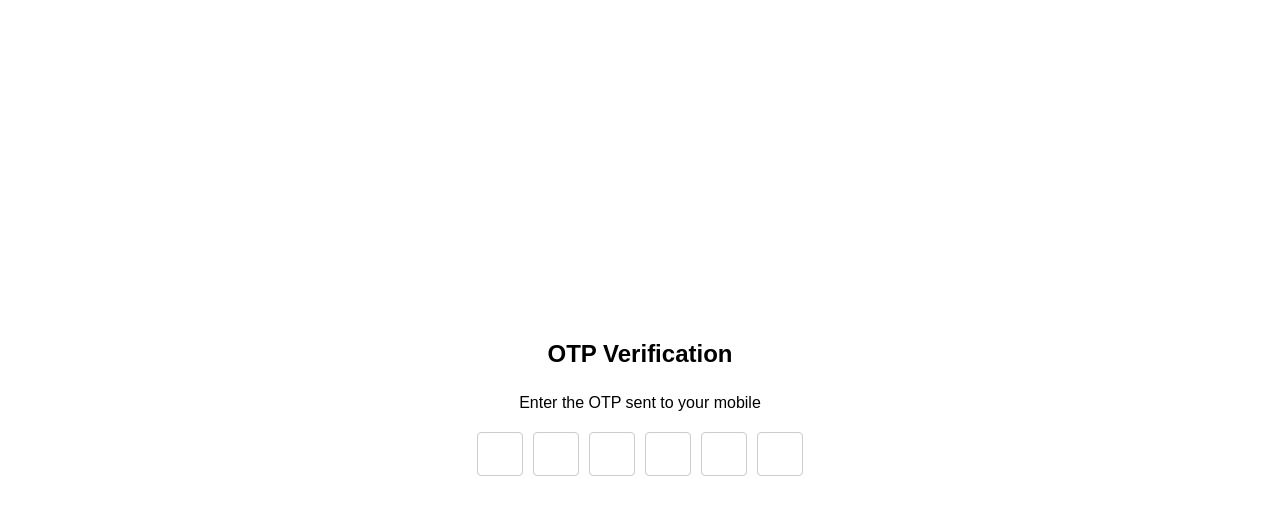
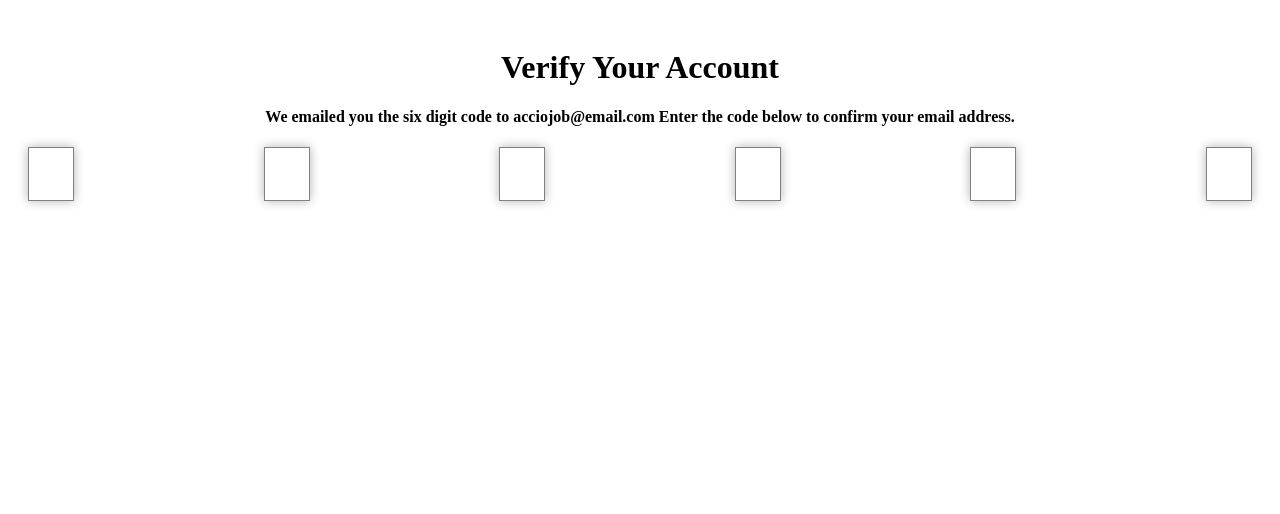
Before and after one commit to acciojob/OTP-gaurav7058, a website: page main.html in a window 1280 px wide. Drawn offline with Linux system fonts and the light colour scheme.

Commit message:
created a submission

```diff
--- a/main.html
+++ b/main.html
@@ -10,16 +10,37 @@
 
 <body>
 
-    <h1 id="verification_heading">OTP Verification</h1>
-    <p id="verification_subtext">Enter the OTP sent to your mobile</p>
-    <div class="code-container">
-        <input type="text" maxlength="1" class="code" />
-        <input type="text" maxlength="1" class="code" />
-        <input type="text" maxlength="1" class="code" />
-        <input type="text" maxlength="1" class="code" />
-        <input type="text" maxlength="1" class="code" />
-        <input type="text" maxlength="1" class="code" />
+    <div class="container">
+
+        <h1 id="verification_heading">Verify Your Account</h1>
+
+       <h4 id="verification_subtext">
+
+            We emailed you the six digit code to acciojob@email.com
+
+            Enter the code below to confirm your email address.
+
+        </h4>
+
+        <div class="code-container">
+
+            <input type="text" class="code" maxlength="1">
+
+            <input type="text" class="code"  maxlength="1">
+
+            <input type="text" class="code"  maxlength="1">
+
+            <input type="text" class="code"  maxlength="1">
+
+            <input type="text" class="code"  maxlength="1">
+
+            <input type="text" class="code"  maxlength="1">
+
+        </div>
+
     </div>
+
+
 
     <script type="text/javascript" src="./script.js">
 
--- a/script.js
+++ b/script.js
@@ -1,15 +1,44 @@
-const codes = document.querySelectorAll('.code');
+let codes = document.querySelectorAll(".code")
 
-        codes.forEach((code, idx) => {
-            code.addEventListener('input', () => {
-                if (code.value.length === 1 && idx < codes.length - 1) {
-                    codes[idx + 1].focus();
-                }
-            });
+// change, input
 
-            code.addEventListener('keydown', (e) => {
-                if (e.key === 'Backspace' && code.value.length === 0 && idx > 0) {
-                    codes[idx - 1].focus();
-                }
-            });
-        });
+codes.forEach((code,index)=>{
+    code.addEventListener("input",()=>{
+
+        if(code.value.length == 1){
+
+             if(index < codes.length-1){
+
+                   codes[index+1].focus()
+
+                   codes[index+1].classList.add("focused")
+
+             }
+
+        }
+
+    })
+
+    // keyup, keydown(press)
+
+    code.addEventListener("keydown",(e)=>{
+
+        if(e.key == "Backspace"){
+
+              if(index > 0 && code.value.length == 0){
+
+
+
+                codes[index-1].focus()
+
+                codes[index-1].classList.add("focused")
+
+              }
+
+        }
+
+    })
+
+
+
+})
--- a/styles.css
+++ b/styles.css
@@ -1,30 +1,45 @@
-body {
-            display: flex;
-            flex-direction: column;
-            align-items: center;
-            justify-content: center;
-            height: 100vh;
-            margin: 0;
-            font-family: Arial, sans-serif;
-        }
-        #verification_heading {
-            font-size: 24px;
-            margin-bottom: 10px;
-        }
-        #verification_subtext {
-            font-size: 16px;
-            margin-bottom: 20px;
-        }
-        .code-container {
-            display: flex;
-            justify-content: center;
-        }
-        .code {
-            width: 40px;
-            height: 40px;
-            margin: 0 5px;
-            font-size: 20px;
-            text-align: center;
-            border: 1px solid #ccc;
-            border-radius: 4px;
-        }
+.container{
+
+   background-color: #fff;
+
+   padding: 20px;
+
+   border-radius: 10px;
+
+   text-align: center;
+
+}
+
+.code-container{
+
+    display: flex;
+
+    justify-content: space-between;
+
+}
+
+.code{
+
+    width: 40px;
+
+    height: 50px;
+
+    font-size: 24px;
+
+    text-align: center;
+
+    border: 1px solid gray;
+
+    box-shadow: 0 0 10px rgba(0,0,0,0.3);
+
+}
+
+.focused{
+
+    border: 2px solid #2baa1a;
+
+    border-radius: 10px;
+
+    outline: none;
+
+}
```
